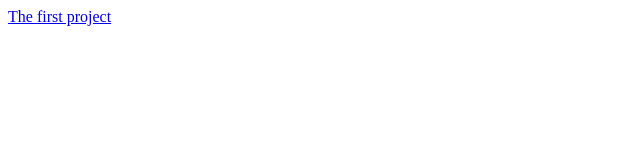
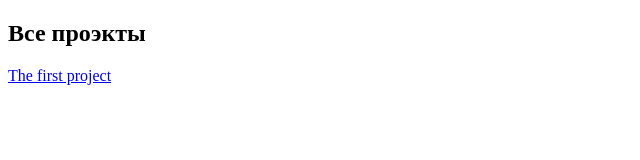
Before and after one commit to DavidSargsyan11/WebProgramming, a plain HTML site: page first.html in a window 1280 px wide. Shown: the whole page, without its empty margins (0-640 px from the left). Drawn offline with Linux system fonts and the light colour scheme.

Commit message:
Update first.html

```diff
--- a/first.html
+++ b/first.html
@@ -5,6 +5,9 @@
 	<title>First Page</title>
 </head>
 <body>
-	<a href="TheSite2/index.html">The first project</a>
+	<div class="container">
+		<h2>Все проэкты</h2>
+		<a href="TheSite2/index.html">The first project</a>
+	</div>
 </body>
 </html>
```
